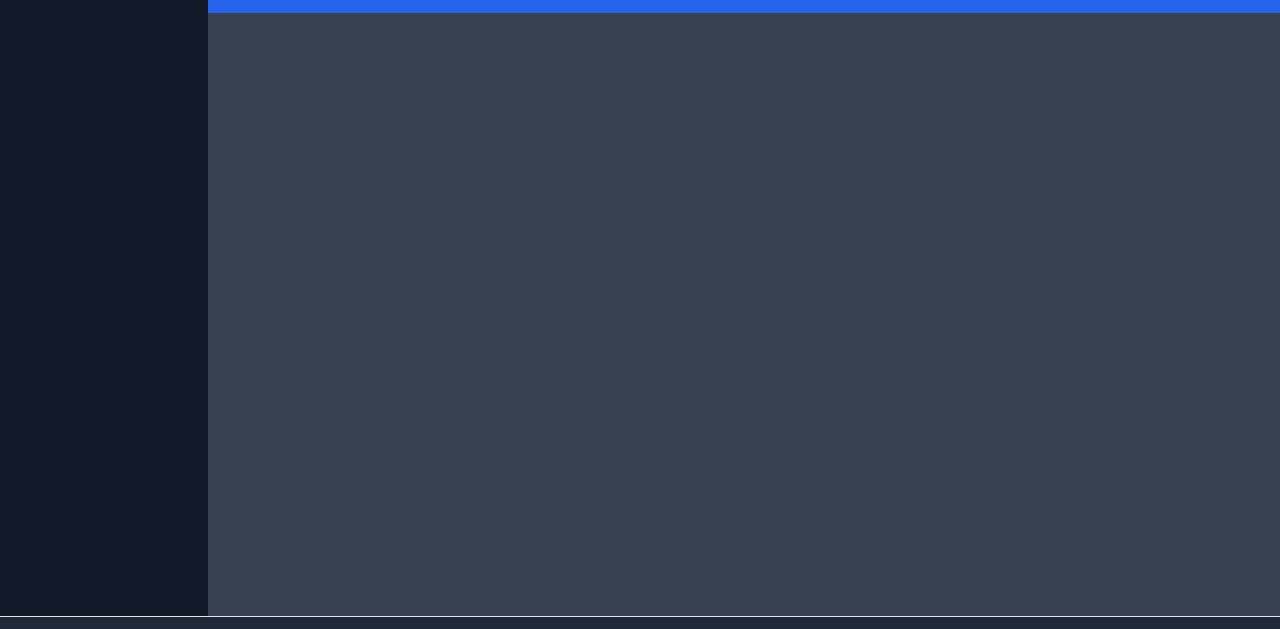
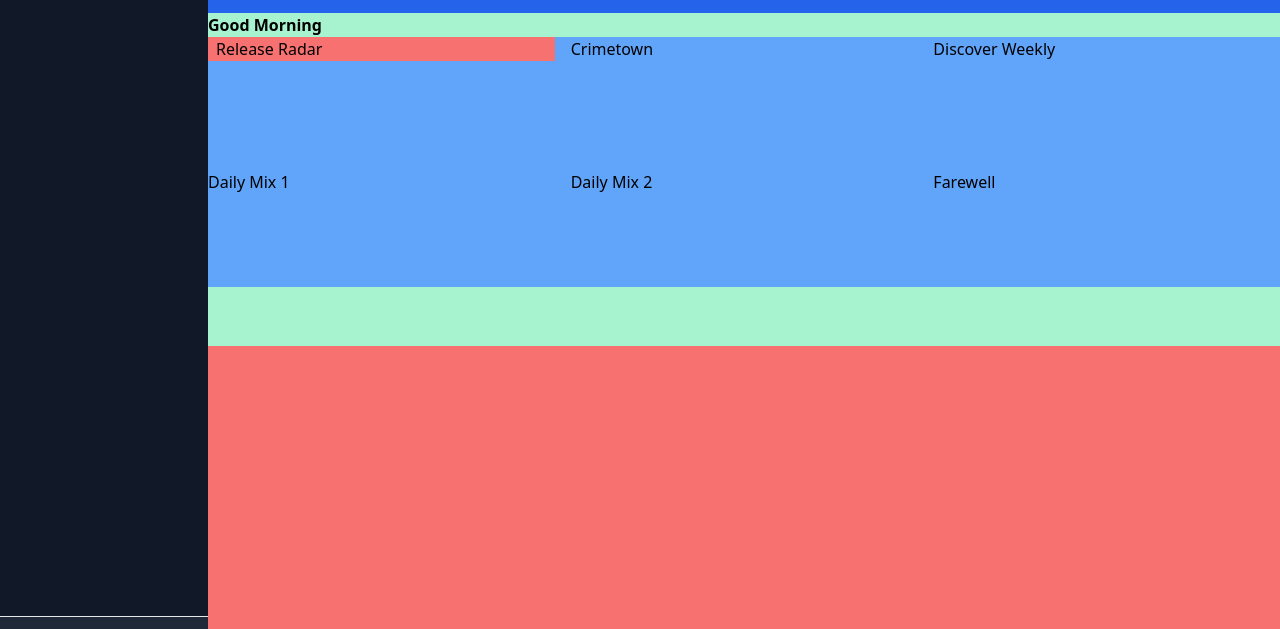
Before and after one commit to msimbo/fy21cy2-sp3-codewarriors-spotify, a website: page index.html in a window 1280 px wide. Shown: the part 51-680 px from the top of the page. Drawn offline with nearby package versions, Linux system fonts and the light colour scheme; files that its build step writes are made by us from their sources.

Commit message:
updated css and json file

```diff
--- a/index.html
+++ b/index.html
@@ -61,14 +61,46 @@
                 </div>
 <!--//fixed header end -->
 <!-- body begin -->
+                <div class="bg-red-400 w-full h-full">
+                    <div class="bg-green-200 w-full h-1/2">
+                        <h1 class="font-extrabold">Good Morning</h1>
+                        <div class="bg-blue-400 grid grid-cols-3 gap-4 h-3/4 justify-evenly">
+                            <div>
+                                <div class="bg-red-400 px-2">
+                                    <h1>Release Radar</h1>
+                                </div>
+                            </div>
+                            <div>
+                                <div>
+                                    <h1>Crimetown</h1>
+                                </div>
+                            </div>
+                            <div>
+                                <div>
+                                    <h1>Discover Weekly</h1>
+                                </div>
+                            </div>
+                            <div>
+                                <div></div>
+                                <h1>Daily Mix 1</h1>
+                            </div>
+                            <div>
+                                <div></div>
+                                <h1>Daily Mix 2</h1>
+                            </div>
+                            <div>
+                                <div></div>
+                                <h1>Farewell</h1>
+                            </div>
+                        </div>
 
 
 
+                    </div>
+                    <div>
 
-<!--Add codes-->
-
-
-
+                    </div>
+                </div>
 
 <!--//body end -->
 <!--do not delete below-->
```
Also changed, not shown: package.json (+1 -16 lines).
